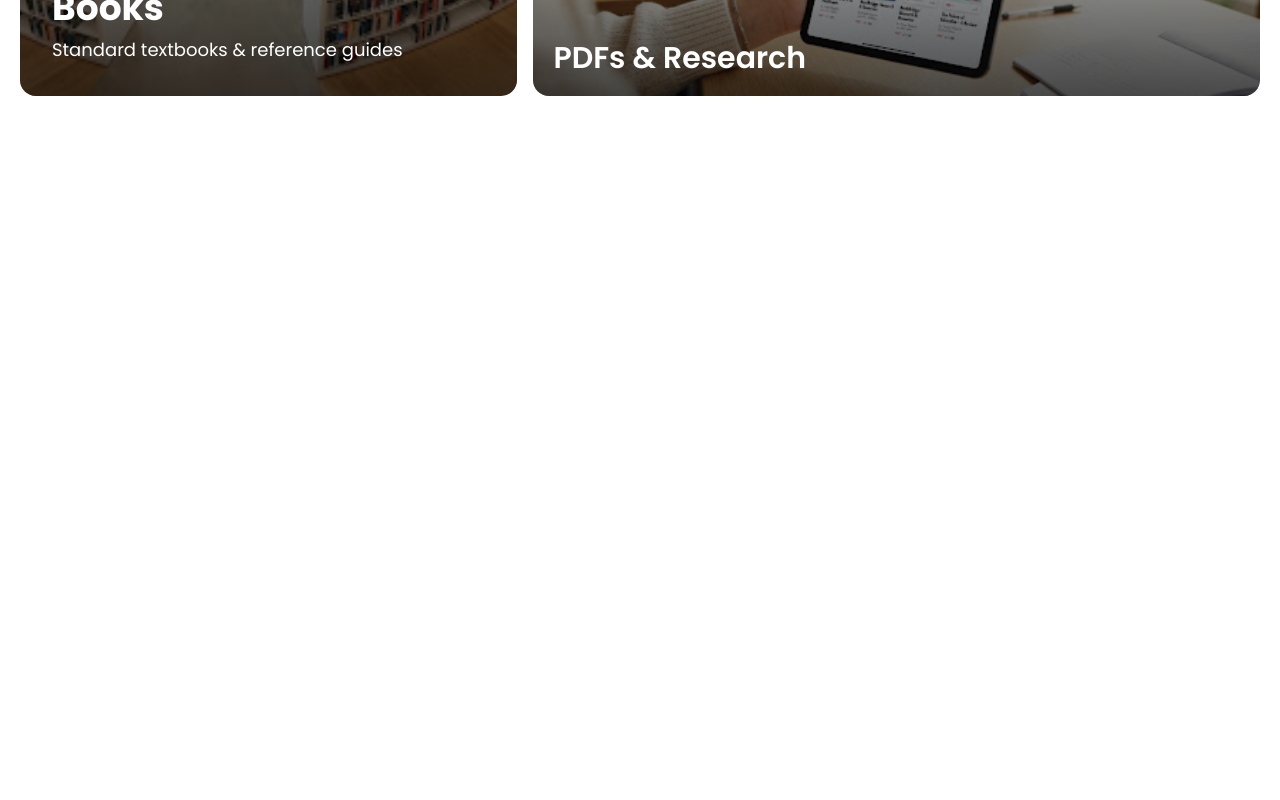
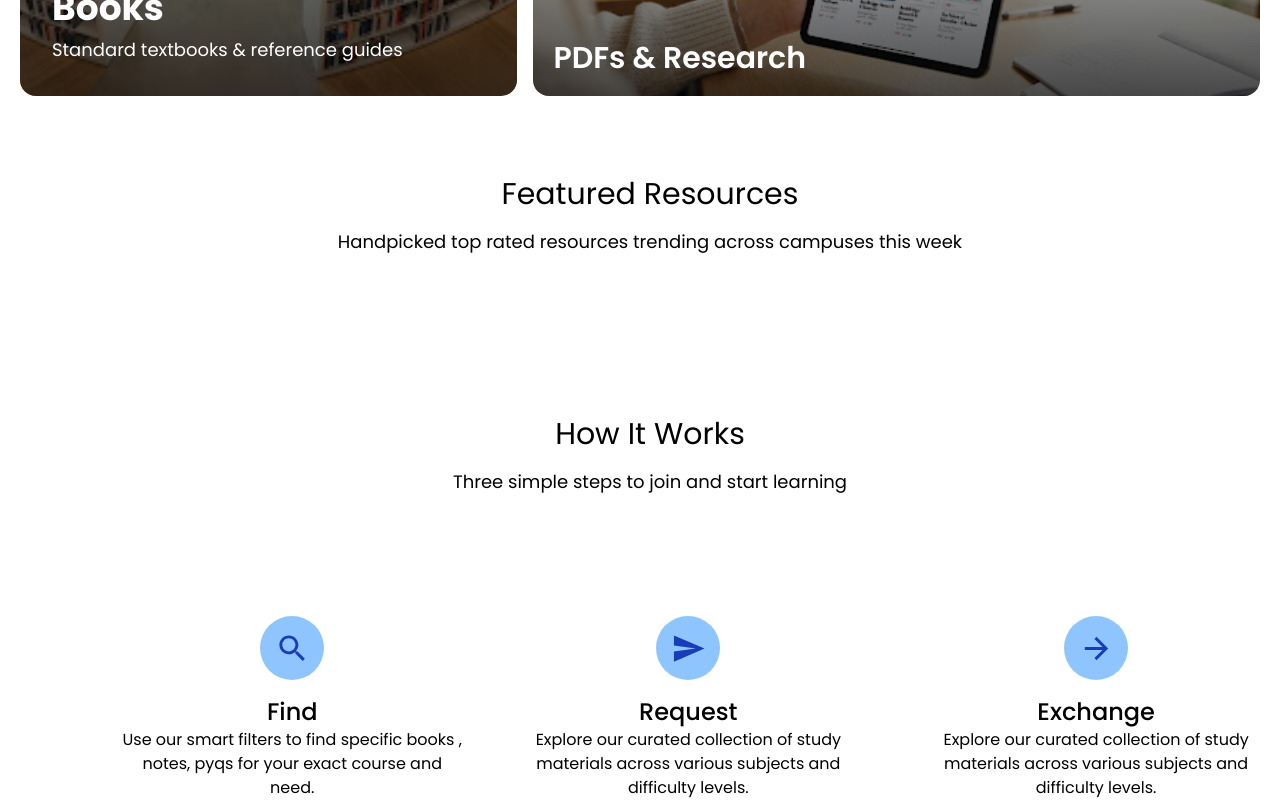
Before and after one commit to Mansij19/BOOK_BRIDGE_Frontend, a React (Vite) app: page / in a window 1280 px wide. Shown: the part 1458-2258 px from the top of the page. Before the commit the page ends 1554 px from the top, so only its background shows below. Built offline with nearby package versions, Linux system fonts and the light colour scheme.

Commit message:
updated landing page

```diff
--- a/src/components/section/components/ImageSection.jsx
+++ b/src/components/section/components/ImageSection.jsx
@@ -3,6 +3,16 @@ import library from "../../../assets/library.jpg";
 import pyq from "../../../assets/pyq image.jpg";
 import tabimage from "../../../assets/tabimage.jpg";
 import bookimage from "../../../assets/book image open.jpg";
+import pysicsbook from "../../../assets/pysicsbook.jpg"
+import eco from "../../../assets/eco book.jpg"
+import mathsformula from "../../../assets/mathsformula.jpg"
+import dsabook from "../../../assets/dsabook.jpg"
+
+import SearchIcon from '@mui/icons-material/Search';
+import SendIcon from '@mui/icons-material/Send';
+import ArrowForwardIcon from '@mui/icons-material/ArrowForward';
+import ArrowBackIcon from '@mui/icons-material/ArrowBack';
+
 const ImageSection = () => {
   return (
     <>
@@ -70,7 +80,49 @@ const ImageSection = () => {
             PDFs & Research
           </h3>
         </div>
+
+
       </div>
+
+       <div className="ml-5 mt-20 flex flex-col items-center">
+        <p className="text-3xl">Featured Resources</p>
+        <p className="text-lg mt-4">Handpicked top rated resources trending across campuses this week</p>
+      </div>
+      {/* <div className="mx-5 mt-8 w-30 h-50 gap-4 grid grid-cols-[1.4fr_1fr_1fr] grid-rows-2 gap-4 h-[650px]">
+        <img src={pysicsbook} alt="Physics Book" className="w-full h-full object-cover rounded" />
+        <img src={eco} alt="Economics Book" className="w-full h-full object-cover rounded" />
+      </div> */}
+       <div className="ml-5 mt-40 flex flex-col items-center">
+        <p className="text-3xl">How It Works</p>
+        <p className="text-lg mt-4">Three simple steps to join and start learning</p>
+      </div>
+       <div className="ml-30 mt-30 flex flex-row  justify-center items-center gap-10">
+        <div className="flex flex-col items-center ">
+        <icon className="flex items-center justify-center w-16 h-16 rounded-full bg-blue-300 text-blue-800 size-9">
+          <SearchIcon size="large" fontSize="large" />
+        </icon>
+        <p className="text-2xl mt-4 font-medium">Find</p>
+        <p className="text-center justify-center">Use our smart filters to find specific books , notes, pyqs for your exact course and need. </p>
+        </div>
+        <div className="flex flex-col items-center">
+          <icon className="flex items-center justify-center w-16 h-16 rounded-full bg-blue-300 text-blue-800 size-9">
+            <SendIcon size="large" fontSize="large" />
+          </icon>
+          <p className="text-2xl mt-4 font-medium">Request</p>
+          <p className="text-center justify-center">Explore our curated collection of study materials across various subjects and difficulty levels. </p>
+        </div>
+        <div className="flex flex-col items-center">
+          <icon className="flex items-center justify-center w-16 h-16 rounded-full bg-blue-300 text-blue-800 size-9">
+            <ArrowForwardIcon size="large" fontSize="large" />
+          </icon>
+          <p className="text-2xl mt-4 font-medium">Exchange</p>
+          <p className="text-center justify-center">Explore our curated collection of study materials across various subjects and difficulty levels. </p>
+        </div>
+      </div>
+
+
+
+
     </>
   );
 };
```
Also changed, not shown: src/components/UI/Footer.jsx (added).
